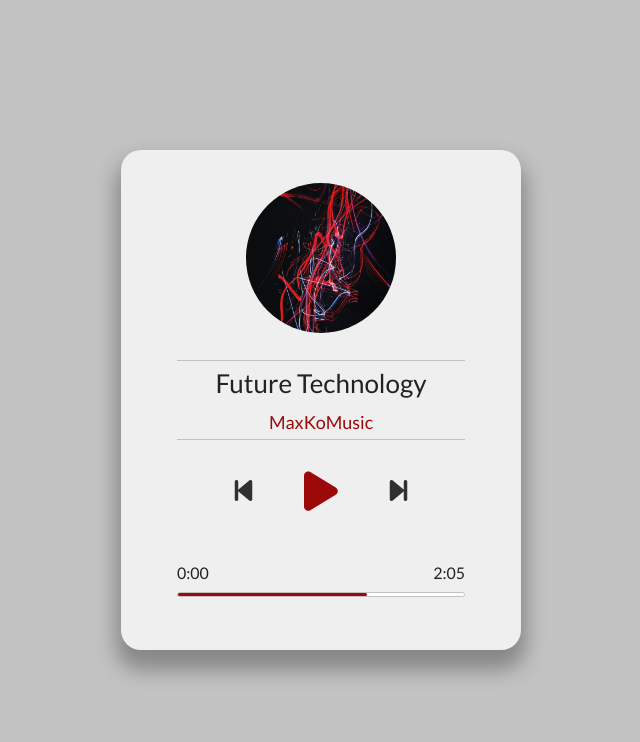
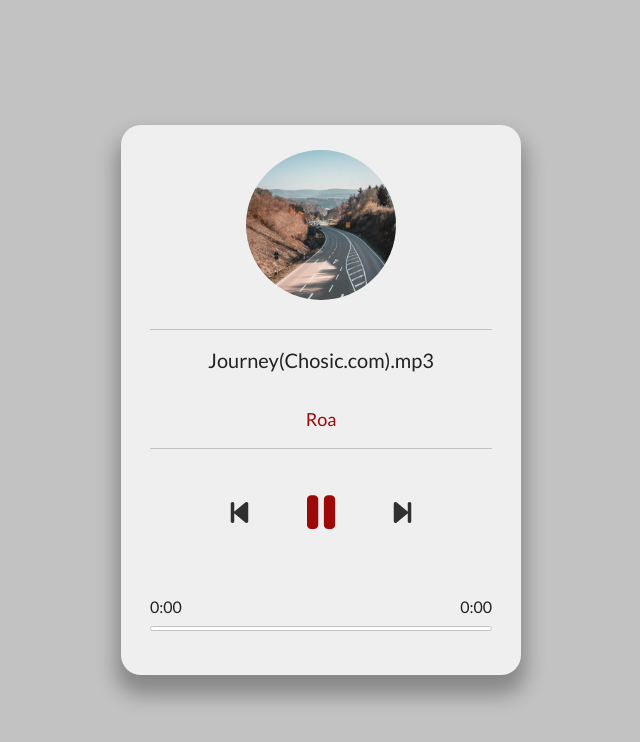
Before and after one commit to AnnaMara27/Music_player_basic, a plain HTML site: page index.html in a window 1280 px wide. Both pictures are taken after a click on the button 562 px from the left and 491 px from the top of the page. Shown: the whole page, without its empty margins (319-959 px from the left). Drawn offline with Linux system fonts and the light colour scheme.

Commit message:
Add js functionality and fix bugs in html and css

```diff
--- a/index.html
+++ b/index.html
@@ -27,6 +27,7 @@
       <div class="music-info">
         <h2 id="song-title" class="song-title">Future Technology</h2>
         <h3 id="song-artist" class="song-artist">MaxKoMusic</h3>
+        <audio src="music/Future Technology(Chosic.com).mp3" id="audio"></audio>
       </div>
       <div class="navigation">
         <button class="action-btn" id="prev" title="Previous">
@@ -42,10 +43,10 @@
       <div class="duration-container">
         <div class="duration">
           <span id="current-time">0:00</span>
-          <span id="duration">2:05</span>
+          <span id="duration">0:00</span>
         </div>
 
-        <div class="progress-container">
+        <div class="progress-container" id="progress-container">
           <div class="progress" id="progress"></div>
         </div>
       </div>
--- a/script.js
+++ b/script.js
@@ -0,0 +1,143 @@
+const prevBtn = document.getElementById("prev");
+const playBtn = document.getElementById("play");
+const nextBtn = document.getElementById("next");
+const audio = document.getElementById("audio");
+const title = document.getElementById("song-title");
+const artist = document.getElementById("song-artist");
+const art = document.getElementById("album-art");
+const progress = document.getElementById("progress");
+const progressContainer = document.getElementById("progress-container");
+const currentTimeEl = document.getElementById("current-time");
+const durationEl = document.getElementById("duration");
+
+// Songs info
+const songs = [
+  {
+    title: "All Night(Chosic.com).mp3",
+    artist: "AudioCoffee",
+    cover: "All Night(Chosic.com).jpg",
+  },
+  {
+    title: "Future Technology(Chosic.com).mp3",
+    artist: "MaxKoMusic",
+    cover: "Future Technology(Chosic.com).jpg",
+  },
+  {
+    title: "Journey(Chosic.com).mp3",
+    artist: "Roa",
+    cover: "Journey(Chosic.com).jpg",
+  },
+];
+
+// To keep track of song
+let songIndex = 0;
+
+// Initially load song details into DOM
+loadSong(songs[songIndex]);
+
+// Load song details
+function loadSong(song) {
+  title.innerHTML = song.title;
+  artist.innerHTML = song.artist;
+  audio.src = `music/${song.title}`;
+  art.src = `img/${song.cover}`;
+}
+
+let isPlaying = false;
+
+// Play Song
+function playSong() {
+  isPlaying = true;
+  playBtn.querySelector("i.fas").classList.replace("fa-play", "fa-pause");
+  playBtn.setAttribute("title", "Pause");
+  audio.play();
+}
+
+// Pause Song
+function pauseSong() {
+  isPlaying = false;
+  playBtn.querySelector("i.fas").classList.replace("fa-pause", "fa-play");
+  playBtn.setAttribute("title", "Play");
+  audio.pause();
+}
+
+// Next song
+function nextSong() {
+  songIndex++;
+  if (songIndex > songs.length - 1) {
+    songIndex = 0;
+  }
+  loadSong(songs[songIndex]);
+  playSong();
+}
+
+// Previous song
+function prevSong() {
+  songIndex--;
+  if (songIndex < 0) {
+    songIndex = songs.length - 1;
+  }
+
+  loadSong(songs[songIndex]);
+  playSong();
+}
+
+// Update progress bar and time
+
+// Progress Bar Animation
+function updateProgressBar(e) {
+  if (isPlaying) {
+    const { duration, currentTime } = e.srcElement;
+
+    // Update progress bar
+    const progressPercent = (currentTime / duration) * 100;
+    progress.style.width = `${progressPercent}%`;
+
+    // Calculations for duration display
+    const durationMin = Math.floor(duration / 60);
+    let durationSec = Math.floor(duration % 60);
+    if (durationSec < 10) {
+      durationSec = `0${durationSec}`;
+    }
+
+    // Delay display update till it loads
+    if (durationSec) {
+      durationEl.innerText = `${durationMin}:${durationSec}`;
+    }
+    // Calculations for current time display
+    const currentMin = Math.floor(currentTime / 60);
+    let currentSec = Math.floor(currentTime % 60);
+    if (currentSec < 10) {
+      currentSec = `0${currentSec}`;
+    }
+    // Delay display update till it loads
+    if (durationSec) {
+      currentTimeEl.innerText = `${currentMin}:${currentSec}`;
+    }
+  }
+}
+
+// Set progress bar
+function setProgressBar(e) {
+  const width = this.clientWidth;
+  const clickX = e.offsetX;
+  const { duration } = audio;
+  //   value in seconds
+  audio.currentTime = (clickX / width) * duration;
+}
+
+// EVENT LISTENERS
+
+// Time update
+audio.addEventListener("timeupdate", updateProgressBar);
+audio.addEventListener("ended", nextSong);
+
+// Navigation
+playBtn.addEventListener("click", () => {
+  isPlaying ? pauseSong() : playSong();
+});
+
+prevBtn.addEventListener("click", prevSong);
+nextBtn.addEventListener("click", nextSong);
+
+progressContainer.addEventListener("click", setProgressBar);
--- a/style.css
+++ b/style.css
@@ -28,10 +28,10 @@ body {
   flex-direction: column;
   align-items: center;
   justify-content: space-around;
-  height: 500px;
+  height: 550px;
   width: 400px;
   max-width: 95%;
-  padding: 20px;
+  padding: 10px;
 }
 
 .art-container {
@@ -52,13 +52,14 @@ body {
   flex-direction: column;
   align-items: center;
   justify-content: space-around;
-  height: 80px;
-  width: 80%;
+  height: 120px;
+  width: 90%;
 }
 
 .song-title {
-  font-size: 26px;
+  font-size: 20px;
   font-weight: 500;
+  text-align: center;
 }
 
 .song-artist {
@@ -72,6 +73,7 @@ body {
   display: flex;
   align-items: center;
   justify-content: space-around;
+  padding: 10px 0;
   width: 60%;
 }
 
@@ -106,7 +108,7 @@ body {
 
 .duration-container {
   padding: 20px 0;
-  width: 80%;
+  width: 90%;
 }
 
 .duration {
@@ -121,7 +123,7 @@ body {
 .progress-container {
   background-color: #fff;
   border: 1px solid #c2c2c2;
-  border-radius: 5px;
+  border-radius: 8px;
   cursor: pointer;
   height: 5px;
   width: 100%;
@@ -131,7 +133,7 @@ body {
   background-color: #9d0909;
   border-radius: 5px;
   height: 100%;
-  width: 66%;
+  width: 0%;
   transition: width 0.1s linear;
 }
 
```
Also changed, not shown: img/Journey(Chosic.com.jpg (deleted).
